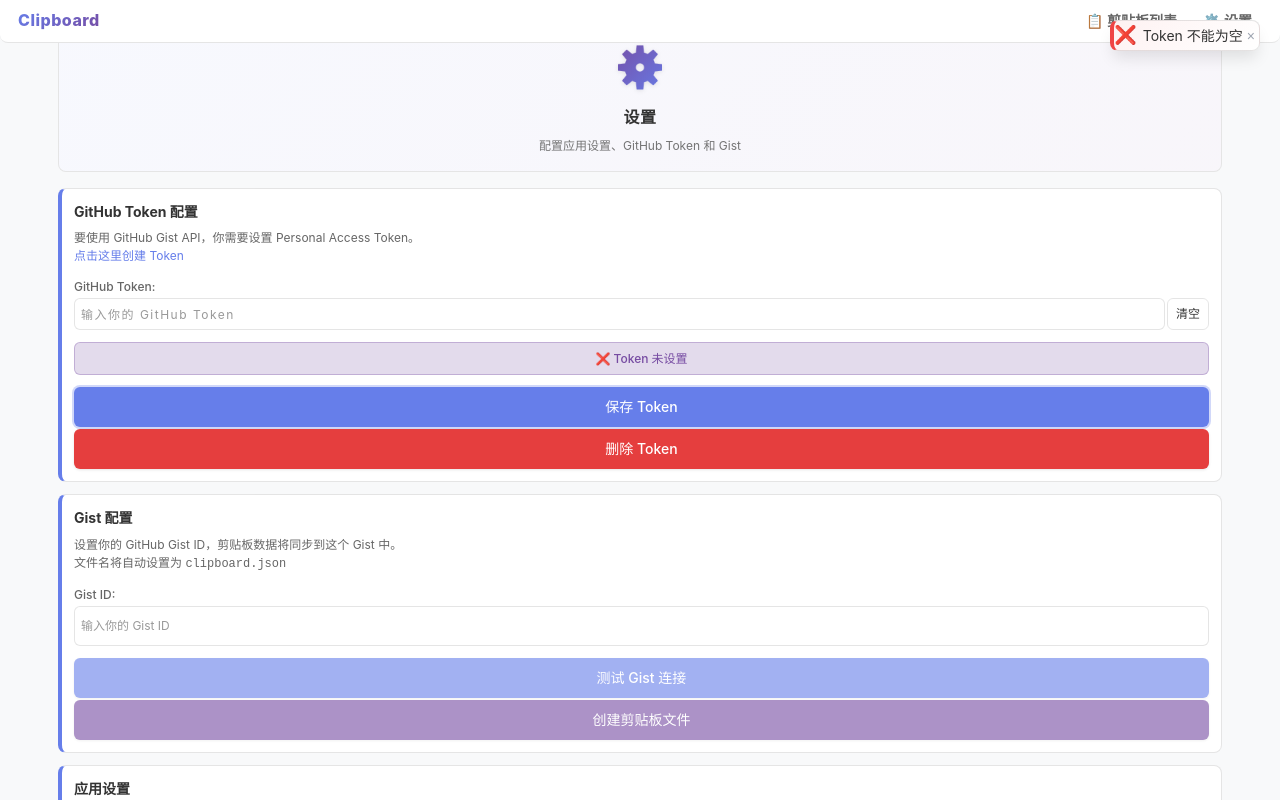
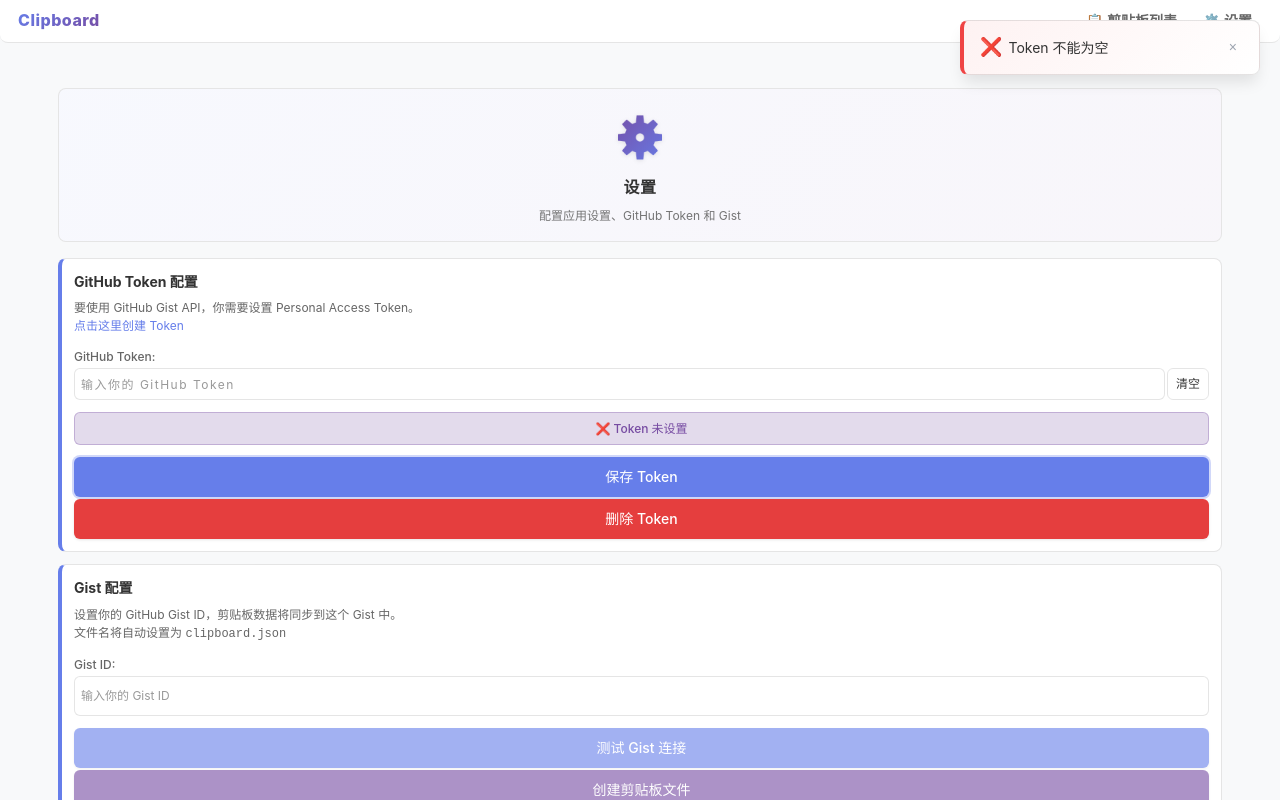
Before and after one commit to life1st/clipboard, a React (Vite) app: page /settings in a window 1280 px wide. Both pictures are taken after a click on the button "保存 Token". Shown: the top 800 px of the page. Built offline with nearby package versions, Linux system fonts and the light colour scheme.

Commit message:
fix: nav 重叠

```diff
--- a/src/components/navigation.tsx
+++ b/src/components/navigation.tsx
@@ -10,6 +10,10 @@
   };
 
   return (
+    <>
+      {/* 占位 div，高度与导航栏一致 */}
+      <div className="navigation-placeholder"></div>
+
       <nav className="navigation">
         <div className="nav-container">
           <NavLink to="/" className="nav-brand">
@@ -39,6 +43,7 @@
           </ul>
         </div>
       </nav>
+    </>
   );
 };
 
--- a/src/styles/components/_modal.scss
+++ b/src/styles/components/_modal.scss
@@ -245,24 +245,3 @@
     }
   }
 }
-
-// 动画
-@keyframes fadeIn {
-  from {
-    opacity: 0;
-  }
-  to {
-    opacity: 1;
-  }
-}
-
-@keyframes slideInUp {
-  from {
-    opacity: 0;
-    transform: translateY(20px);
-  }
-  to {
-    opacity: 1;
-    transform: translateY(0);
-  }
-}
--- a/src/styles/components/_navigation.scss
+++ b/src/styles/components/_navigation.scss
@@ -4,6 +4,17 @@
 
 @use '../variables' as *;
 @use '../mixins' as *;
+
+// 导航栏占位元素，高度与导航栏一致
+.navigation-placeholder {
+  height: 70px; // 与导航栏高度一致 (padding上下各6px + 内容高度约58px)
+  width: 100%;
+
+  // 响应式高度调整
+  @media (max-width: 575px) {
+    height: 60px; // 移动端稍微降低高度
+  }
+}
 
 .navigation {
   position: fixed;
@@ -184,18 +195,6 @@
   }
 }
 
-// 导航动画
-@keyframes slideInDown {
-  from {
-    transform: translateY(-20px);
-    opacity: 0;
-  }
-  to {
-    transform: translateY(0);
-    opacity: 1;
-  }
-}
-
 // 移动端特殊处理 (小屏幕)
 @media (max-width: 575px) {
   .navigation {
--- a/src/styles/components/_toast.scss
+++ b/src/styles/components/_toast.scss
@@ -7,22 +7,38 @@
 
 .toast {
   position: fixed;
-  top: 20px;
-  right: 20px;
+  top: 16px;
+  right: 16px;
+  left: 16px;
   z-index: 1000;
-  max-width: 400px;
+  max-width: none;
+  min-width: auto;
+  width: calc(100% - 32px);
   background: rgba(255, 255, 255, 0.95);
-  border-radius: $border-radius-lg;
+  border-radius: $border-radius-md;
   box-shadow: $shadow-lg;
   border: 1px solid rgba(0, 0, 0, 0.1);
   backdrop-filter: blur(10px);
-  animation: slideIn 0.3s ease-out;
+  animation: slideInRight 0.3s ease-out;
   overflow: hidden;
+
+  // 添加 flexbox 布局
+  display: flex;
+  align-items: center;
+  padding: $spacing-md $spacing-lg;
+  gap: $spacing-sm;
+
+  opacity: 0;
+  transform: translateY(-100%);
+  transition: all .3s;
+  &.toast-visible {
+    opacity: 1;
+    transform: translateY(0);
+  }
 }
 
 .toast-icon {
   font-size: $font-size-xl;
-  margin-right: $spacing-sm;
   flex-shrink: 0;
 }
 
@@ -32,6 +48,7 @@
   color: inherit;
   margin: 0;
   word-break: break-word;
+  flex: 1;
 }
 
 .toast-close {
@@ -40,21 +57,12 @@
   font-size: $font-size-base;
   color: #9ca3af;
   cursor: pointer;
-  padding: 4px;
-  border-radius: 4px;
+  padding: 3px 6px;
+  border-radius: $border-radius-sm;
   line-height: 1;
   flex-shrink: 0;
   transition: all 0.2s ease;
-
-  &:hover {
-    background: #f3f4f6;
-    color: #6b7280;
-  }
-
-  &:focus {
-    outline: 2px solid #3b82f6;
-    outline-offset: 2px;
-  }
+  margin-left: auto;
 }
 
 // Toast 类型样式
@@ -94,71 +102,21 @@
   }
 }
 
-// 响应式设计
-@media (max-width: 640px) {
-  .toast-container {
-    top: 16px;
-    right: 16px;
-    left: 16px;
-  }
+// 桌面端样式
+@media (min-width: 641px) {
+  .toast {
+    top: 20px;
+    right: 20px;
+    left: auto;
+    max-width: 380px;
+    min-width: 300px;
+    width: auto;
+    border-radius: $border-radius-lg;
 
-  .toast {
-    min-width: auto;
-    max-width: none;
-    width: 100%;
-    transform: translateY(-100%);
-
-    &:hover {
-      transform: translateY(0) scale(1.02);
-    }
+    transform: translateX(100%);
 
     &.toast-visible {
-      transform: translateY(0);
+      transform: translateX(0);
     }
   }
 }
-
-// 动画
-@keyframes slideInRight {
-  from {
-    transform: translateX(100%);
-    opacity: 0;
-  }
-  to {
-    transform: translateX(0);
-    opacity: 1;
-  }
-}
-
-@keyframes slideInTop {
-  from {
-    transform: translateY(-100%);
-    opacity: 0;
-  }
-  to {
-    transform: translateY(0);
-    opacity: 1;
-  }
-}
-
-@keyframes slideOutRight {
-  from {
-    transform: translateX(0);
-    opacity: 1;
-  }
-  to {
-    transform: translateX(100%);
-    opacity: 0;
-  }
-}
-
-@keyframes slideOutTop {
-  from {
-    transform: translateY(0);
-    opacity: 1;
-  }
-  to {
-    transform: translateY(-100%);
-    opacity: 0;
-  }
-}
--- a/src/styles/main.scss
+++ b/src/styles/main.scss
@@ -85,6 +85,7 @@
   }
 }
 
+// Slide 动画系列
 @keyframes slideIn {
   from {
     transform: translateX(-100%);
@@ -92,6 +93,61 @@
   }
   to {
     transform: translateX(0);
+    opacity: 1;
+  }
+}
+
+@keyframes slideInRight {
+  from {
+    transform: translateX(100%);
+    opacity: 0;
+  }
+  to {
+    transform: translateX(0);
+    opacity: 1;
+  }
+}
+
+@keyframes slideInLeft {
+  from {
+    transform: translateX(-100%);
+    opacity: 0;
+  }
+  to {
+    transform: translateX(0);
+    opacity: 1;
+  }
+}
+
+@keyframes slideInUp {
+  from {
+    opacity: 0;
+    transform: translateY(20px);
+  }
+  to {
+    opacity: 1;
+    transform: translateY(0);
+  }
+}
+
+@keyframes slideInDown {
+  from {
+    transform: translateY(-20px);
+    opacity: 0;
+  }
+  to {
+    transform: translateY(0);
+    opacity: 1;
+  }
+}
+
+@keyframes slideInTop {
+  from {
+    transform: translateY(-100%);
+    opacity: 0;
+  }
+  to {
+    transform: translateY(0);
     opacity: 1;
   }
 }
@@ -107,6 +163,62 @@
   }
 }
 
+@keyframes slideOutRight {
+  from {
+    transform: translateX(0);
+    opacity: 1;
+  }
+  to {
+    transform: translateX(100%);
+    opacity: 0;
+  }
+}
+
+@keyframes slideOutLeft {
+  from {
+    transform: translateX(0);
+    opacity: 1;
+  }
+  to {
+    transform: translateX(-100%);
+    opacity: 0;
+  }
+}
+
+@keyframes slideOutUp {
+  from {
+    transform: translateY(0);
+    opacity: 1;
+  }
+  to {
+    transform: translateY(-20px);
+    opacity: 0;
+  }
+}
+
+@keyframes slideOutDown {
+  from {
+    transform: translateY(0);
+    opacity: 1;
+  }
+  to {
+    transform: translateY(20px);
+    opacity: 0;
+  }
+}
+
+@keyframes slideOutTop {
+  from {
+    transform: translateY(0);
+    opacity: 1;
+  }
+  to {
+    transform: translateY(-100%);
+    opacity: 0;
+  }
+}
+
+// Fade 动画系列
 @keyframes fadeIn {
   from {
     opacity: 0;
```
Lines whose indentation alone changed are shown as unchanged.
